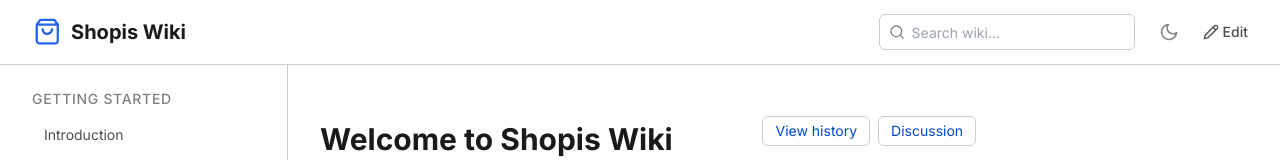
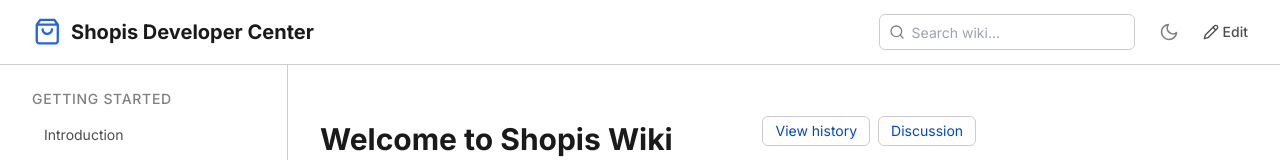
Before and after one commit to ShopisMarket/ShopisWiki, an Astro site: page / in a window 1280 px wide. Shown: the top 160 px of the page. Built offline with nearby package versions, Linux system fonts and the light colour scheme; Astro itself is replaced by a stand-in of ours.

Commit message:
Updated WikiLayout.astro

```diff
--- a/src/layouts/WikiLayout.astro
+++ b/src/layouts/WikiLayout.astro
@@ -57,7 +57,7 @@
         <a href="/" class="flex items-center space-x-2">
           <img src="/logo-light.svg" alt="Shopis" class="h-8 w-auto dark:hidden" />
           <img src="/logo-dark.svg" alt="Shopis" class="h-8 w-auto hidden dark:block" />
-          <span class="text-xl font-bold">Shopis Wiki</span>
+          <span class="text-xl font-bold">Shopis Developer Center</span>
         </a>
         <div class="flex-1"></div>
         <div class="flex items-center gap-4">
```
